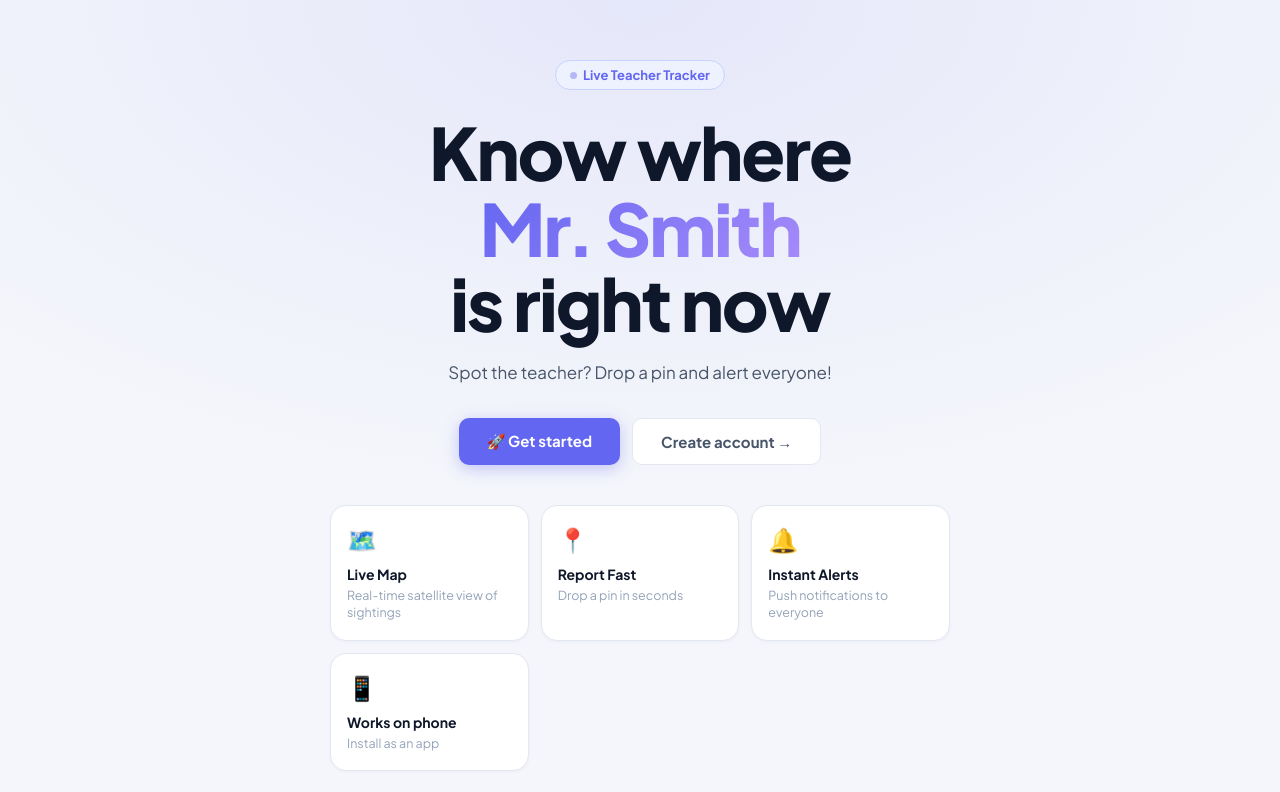
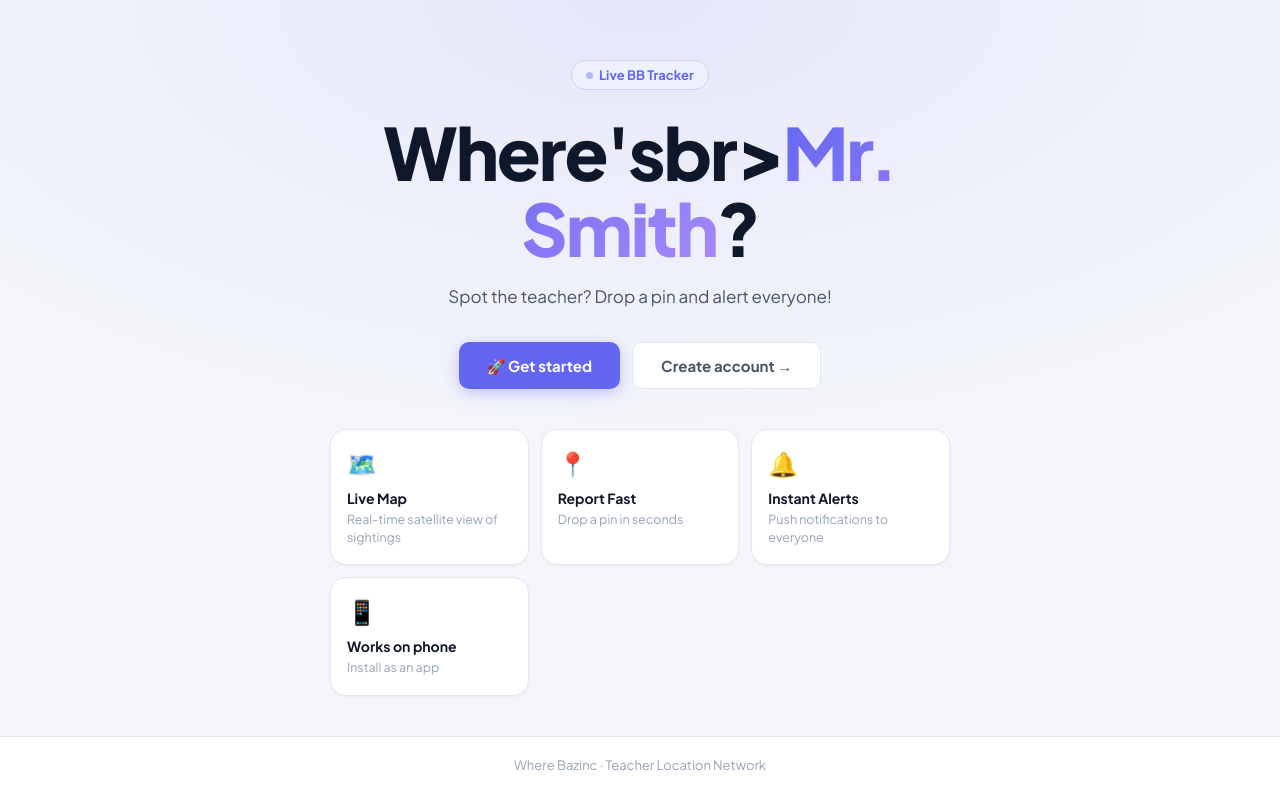
Before and after one commit to G-districts/Werebb, a Flask app: page / in a window 1280 px wide. Shown: the part 60-852 px from the top of the page. After the commit the page ends 830 px from the top, so only its background shows below. Run offline with Flask 3, Linux system fonts and the light colour scheme; data comes from the database, SQL or seed files in the repository.

Commit message:
Update index.html

```diff
--- a/templates/index.html
+++ b/templates/index.html
@@ -88,9 +88,9 @@ footer{padding:20px 24px;text-align:center;color:var(--text3);font-size:13px;bor
 
 <div class="hero">
   <div class="hero-inner">
-    <div class="hero-badge"><span></span> Live Teacher Tracker</div>
+    <div class="hero-badge"><span></span> Live BB Tracker</div>
     <h1 class="hero-title">
-      Know where<br><span>{{ s.teacher_name }}</span><br>is right now
+      Where'sbr><span>{{ s.teacher_name }}</span>?
     </h1>
     <p class="hero-desc">{{ s.teacher_description }}</p>
     <div class="hero-btns">
```
